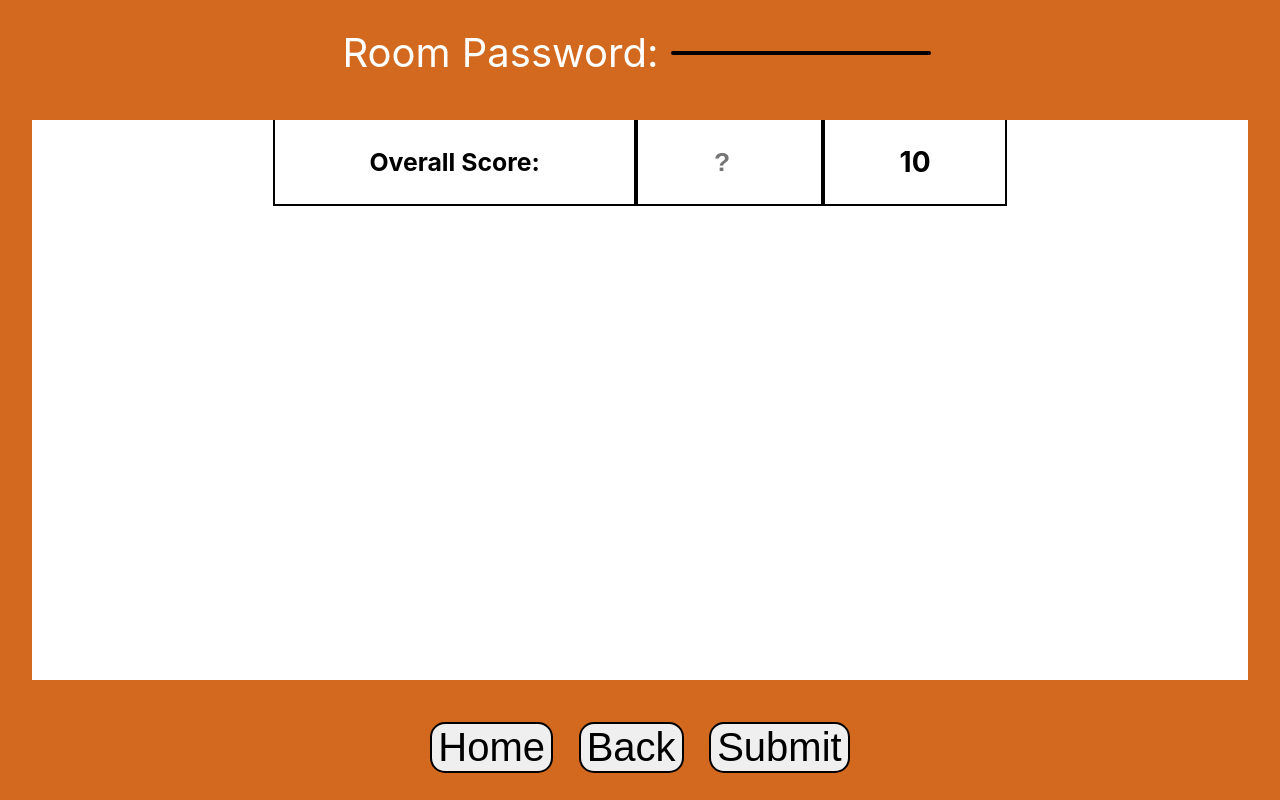
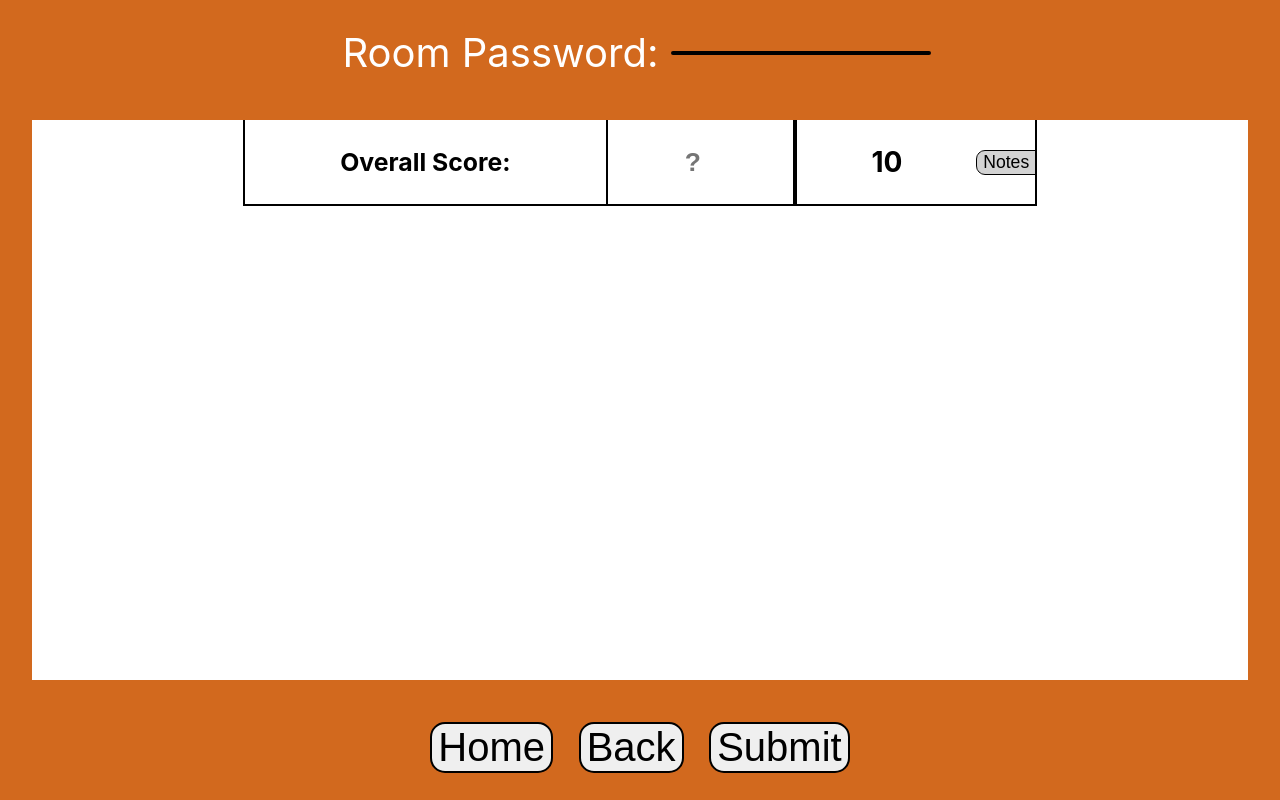
Before and after one commit to Ben-Worrall/ratingclientsv2, a React (Create React App) app: page /routes/UserJoinedRoom in a window 1280 px wide. Built offline with nearby package versions, Linux system fonts and the light colour scheme; no server answers; the database is empty.

Commit message:
add notes feature to overall score for userjoinedroom

```diff
--- a/src/functions/submitAnswers.js
+++ b/src/functions/submitAnswers.js
@@ -56,6 +56,7 @@ const SubmitAnswer = async () => {
 
            SubDocsSnapOS.forEach(async (SubDoc) => {
 
+
                if(!SubDoc.data().Host){
 
 
@@ -65,6 +66,7 @@ const SubmitAnswer = async () => {
                         AlreadySubmittedOS = true
                         const data = {
                            OverallScore: OverallScore,
+                           OverallScoreNOTES: (localStorage.getItem(localStorage.getItem('code')+"NoteTextOS")),
                            Username: localStorage.getItem('UserName'),
                            User_Name: localStorage.getItem("User-Name"),
                            User_Password: localStorage.getItem("User-Password"),
@@ -90,6 +92,7 @@ const SubmitAnswer = async () => {
 
                                 await addDoc(CurFactorColOS, {
                                     OverallScore: OverallScore,
+                                    OverallScoreNOTES: (localStorage.getItem(String(localStorage.getItem('code'))+"NoteTextOS")),
                                     Username: localStorage.getItem('UserName'),
                                      User_Name: localStorage.getItem("User-Name"),
                                      User_Password: localStorage.getItem("User-Password"),
--- a/src/routes/UserJoinedRoom.js
+++ b/src/routes/UserJoinedRoom.js
@@ -142,6 +142,10 @@ async function addFactorsAuto(){
              factorRating.appendChild(div4)
 
 
+
+
+
+
              //for the notes (inside note button)
              let div5 = document.createElement('textarea')
              div5.classList.add('UserNoteContent')
@@ -267,6 +271,73 @@ addFactorsAuto()
 
 
 
+
+
+
+
+    function ShowNoteContentOS(){
+
+
+
+
+
+
+         //for the notes (inside note button)
+         let div5 = document.createElement('textarea')
+         div5.classList.add('UserNoteContent')
+         div5.style.textAlign = "left"
+         div5.id = "NoteTextOS"
+         if(localStorage.getItem(document.getElementById('RoomPasswordText').innerText + "NoteTextOS")){
+                div5.innerHTML = localStorage.getItem(document.getElementById('RoomPasswordText').innerText + "NoteTextOS")
+         }else{
+            div5.innerHTML += '&nbsp;'
+         }
+
+         div5.addEventListener('input', (e)=>{
+            console.log(e.target.value)
+            console.log(document.getElementById('RoomPasswordText').innerText + e.target.id)
+            localStorage.setItem(document.getElementById('RoomPasswordText').innerText + e.target.id, e.target.value)
+         })
+
+
+         //for the blacvk overlay of the notes
+         let div6 = document.createElement('div')
+         div6.classList.add('UserNoteContent_overlay')
+         div6.onclick = BlackClick
+         div6.id = "OverlayForNoteOS"
+
+
+
+             //when user clicks on the black overlay, then close the details div
+             function BlackClick(){
+                //first save the notes to that certain factor
+
+
+                //then remove the factors
+               document.getElementById("NoteTextOS").remove()
+               document.getElementById("OverlayForNoteOS").remove()
+             }
+
+ //show the factors
+ document.getElementById('UserRatingRoom').appendChild(div6)
+ document.getElementById('UserRatingRoom').appendChild(div5)
+
+ document.getElementById("NoteTextOS").style.display = ""
+ document.getElementById("OverlayForNoteOS").style.display = ""
+
+
+
+    }
+
+
+
+
+
+
+
+
+
+
     return (
         <div className="App">
             <div id='UserRatingRoom'>
@@ -285,6 +356,7 @@ addFactorsAuto()
                 <p id='OStext'>Overall Score: </p>
                 <input id='OSinput' placeholder='?' max={10} min={0} type='number'></input>
                 <p id='OS10'>10</p>
+                <button id='UserNoteBNTOS' onClick={ShowNoteContentOS}>Notes</button>
             </div>
          </div>
 
--- a/src/routes/styles/UserJoinedRoom.css
+++ b/src/routes/styles/UserJoinedRoom.css
@@ -131,7 +131,7 @@
     background-color: lightgray;
     color: black;
     outline: 0.1vw black solid;
-    font-size: 45%;
+    font-size: 50%;
     border: 0vw solid black;
     border-bottom-left-radius: 8px;
     border-top-left-radius: 8px;
@@ -332,18 +332,18 @@
 }
 
 #OverallScoreDiv{
-    width: 60%;
+    width: 65%;
     height: 100%;
     display: flex;
     justify-content: center;
     align-items: center;
-    margin-left: 20%;
+    margin-left: 17.5%;
     background-color: white;
     outline: 0.25vh solid black;
 }
 #OStext{
     width: 70%;
-    border-right: 0.55vh solid black;
+    border-right: 0.25vh solid black;
     height: 100%;
     font-size: 155%;
     display: flex;
@@ -376,3 +376,15 @@
     justify-content: center;
     font-weight: bold;
 }
+#UserNoteBNTOS{
+    position: relative;
+    float: right;
+    margin-top: 0;
+    background-color: lightgray;
+    color: black;
+    outline: 0.1vw black solid;
+    font-size: 110%;
+    border: 0vw solid black;
+    border-bottom-left-radius: 8px;
+    border-top-left-radius: 8px;
+}
```
